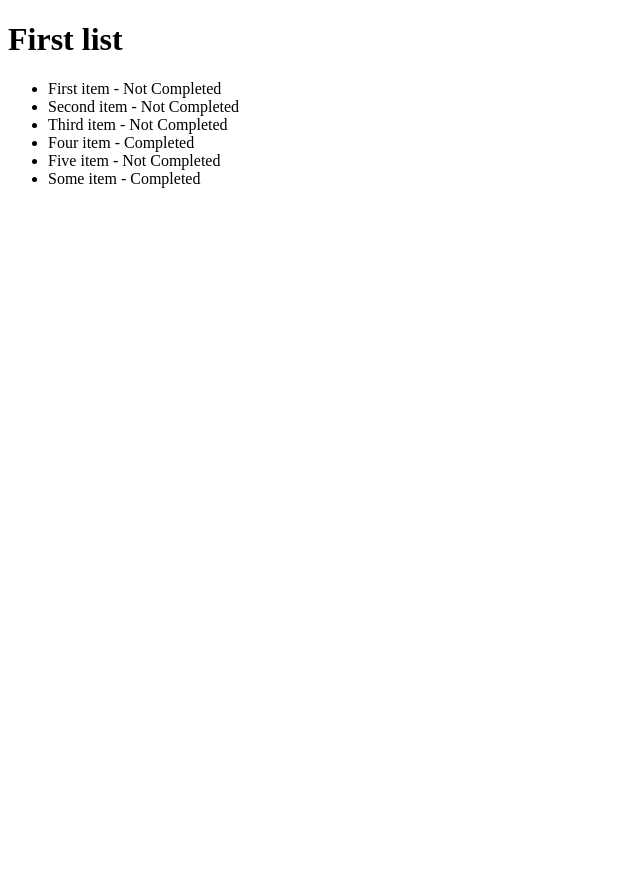
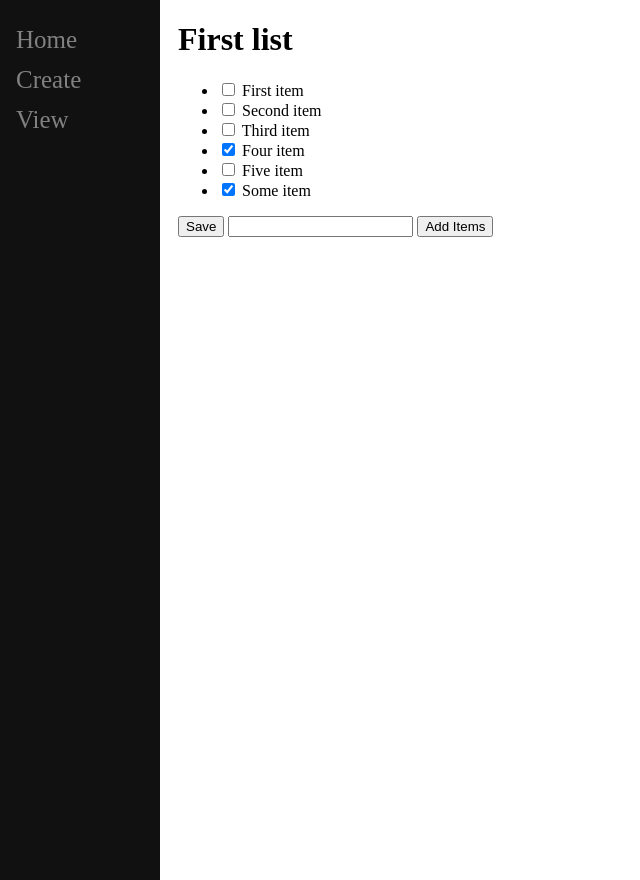
Before and after one commit to francoggm/django_todo_list_bootstrap, a Django app: page /2 in a window 1280 px wide. Shown: the whole page, without its empty margins (0-640 px from the left). Run offline with Django 4.2, Linux system fonts and the light colour scheme; data comes from the database, SQL or seed files in the repository; both versions use the stored data as it was after the commit.

Commit message:
new routes to create list and styling

```diff
--- a/django_website/main/templates/main/base.html
+++ b/django_website/main/templates/main/base.html
@@ -1,13 +1,45 @@
 <!DOCTYPE html>
 <html lang="en">
 <head>
+    <style type="text/css">
+        .sidenav {
+            height: 100%;
+            width: 160px;
+            position: fixed;
+            z-index: 1;
+            top: 0;
+            left: 0;
+            background-color: #111;
+            overflow-x: hidden;
+            padding-top: 20px;
+        }
+        .sidenav a {
+            padding: 6px 8px 6px 16px;
+            text-decoration: none;
+            font-size: 25px;
+            color: #818181;
+            display: block;
+        }
+        .sidenav a:hover {
+            color: #f1f1f1;
+        }
+        .main {
+            margin-left: 160px;
+            padding: 0px 10px;
+        }
+    </style>
     <meta charset="UTF-8">
     <meta http-equiv="X-UA-Compatible" content="IE=edge">
     <meta name="viewport" content="width=device-width, initial-scale=1.0">
     <title>{% block title %}Franco Site{% endblock %}</title>
 </head>
 <body>
-    <div class="content" name="content">
+    <div class="sidenav">
+        <a href="/home">Home</a>
+        <a href="/create">Create</a>
+        <a href="/2">View</a>
+    </div>
+    <div class="content main" name="content">
         {% block content %}
         {% endblock %}
     </div>
--- a/django_website/main/templates/main/list.html
+++ b/django_website/main/templates/main/list.html
@@ -4,13 +4,18 @@
 
 {% block content %}
     <h1>{{ls.name}}</h1>
+    <form action="#" method="post">
+        {% csrf_token %}
         <ul>
             {% for item in ls.item_set.all %}
-                {% if item.complete == False %}
-                    <li>{{item.text}} - Not Completed</li>
-                {% else %}
-                    <li>{{item.text}} - Completed</li>
-                {% endif %}
+                <li>
+                    <input type="checkbox" value="clicked" name="c{{item.id}}" {% if item.complete == True %}checked{% endif %}>
+                    {{item.text}}
+                </li>
             {% endfor %}
         </ul>
+        <button type="submit" name="save" value="save">Save</button>
+        <input type="text" name="new">
+        <button type="submit" name="newItem" value="newItem">Add Items</button>
+    </form>
 {% endblock %}
--- a/django_website/main/urls.py
+++ b/django_website/main/urls.py
@@ -4,5 +4,6 @@ from . import views
 urlpatterns = [
     path("<int:id>", views.index, name='index'),
     path("home/", views.home, name="Home"),
+    path("", views.home, name="Home"),
     path("create/", views.create, name="Create"),
 ]
--- a/django_website/main/views.py
+++ b/django_website/main/views.py
@@ -10,6 +10,21 @@ def home(response):
 
 def index(response, id):
     ls = ToDoList.objects.get(id=id)
+
+    if response.method == 'POST':
+        if response.POST.get("save"):
+            for item in ls.item_set.all():
+                if response.POST.get(f"c{item.id}") == "clicked":
+                    item.complete=True
+                else:
+                    item.complete=False
+                item.save()
+        elif response.POST.get("newItem"):
+            txt = response.POST.get("new")
+            if len(txt) > 2:
+                ls.item_set.create(text=txt, complete=False)
+            else:
+                print("invalid input")
     return render(response, "main/list.html", {"ls": ls})
 
 def create(response):
```
Also changed, not shown: django_website/db.sqlite3.
